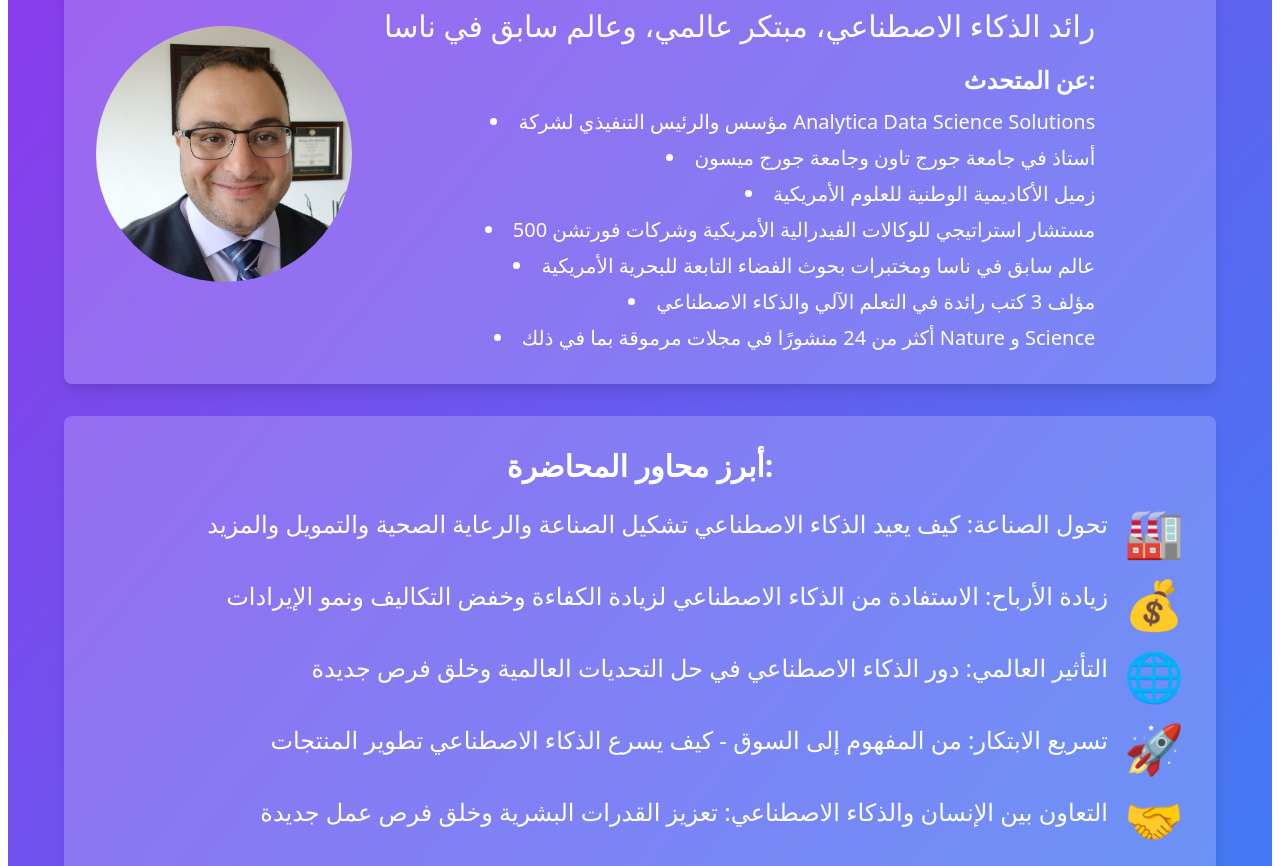
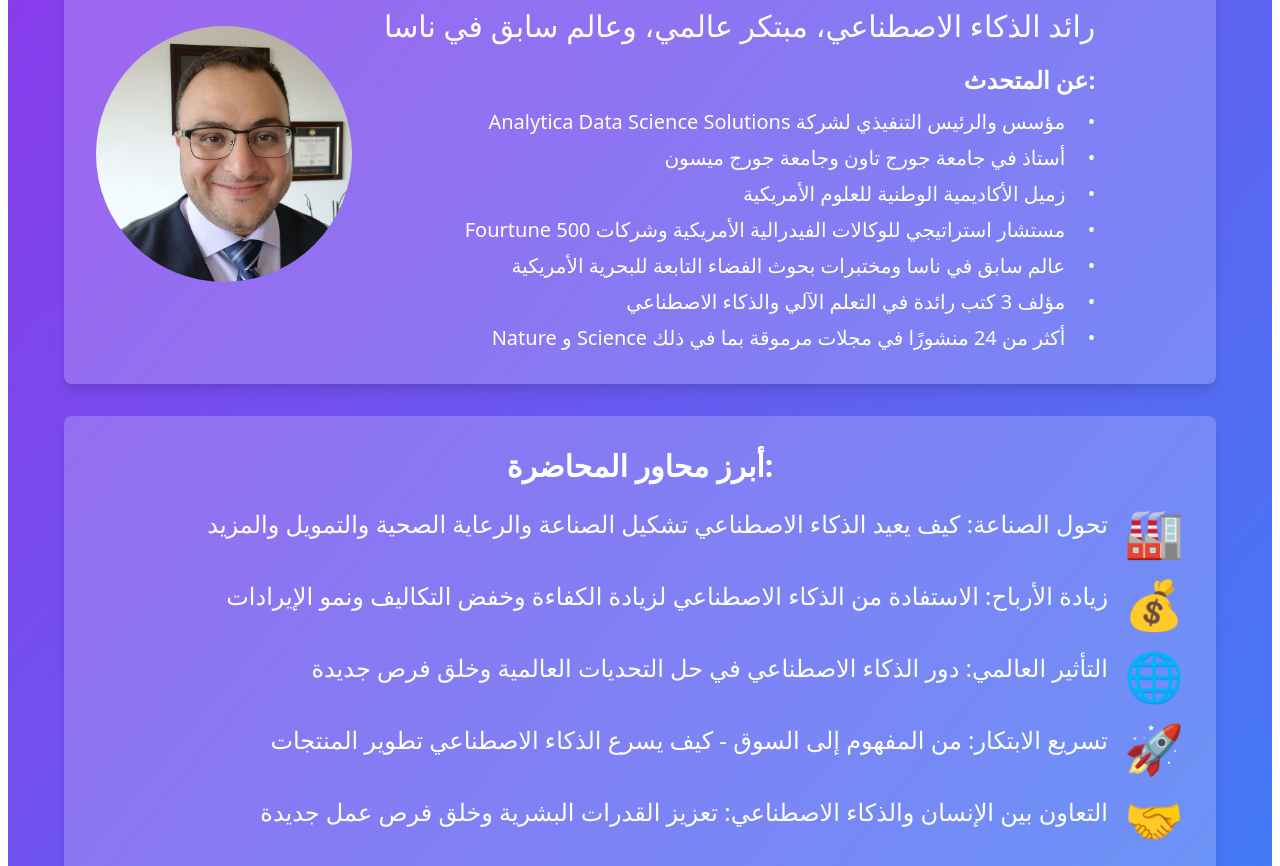
Before and after one commit to aousabdo/ai-lecture-ad, a React (Create React App) app: page / in a window 1280 px wide. Shown: the part 2020-2886 px from the top of the page. Built offline with nearby package versions, Linux system fonts and the light colour scheme.

Commit message:
fixed arabic engliths

```diff
--- a/src/App.js
+++ b/src/App.js
@@ -20,9 +20,9 @@
             <h4 className="font-semibold mb-3 text-2xl">
               {isArabic ? 'عن المتحدث:' : 'About the Speaker:'}
             </h4>
-            <ul className={`list-disc ${isArabic ? 'list-inside' : 'list-outside pl-5'} space-y-2`}>
+            <ul className={`space-y-2 ${isArabic ? 'list-arabic' : 'list-disc list-outside pl-5'}`}>
               {speakerDetails.map((detail, index) => (
-                <li key={index}>{detail}</li>
+                <li key={index} className={isArabic ? 'text-right' : ''}>{detail}</li>
               ))}
             </ul>
           </div>
@@ -84,13 +84,13 @@
       speaker: "د. أوس أحمد عبده",
       speakerTitle: "رائد الذكاء الاصطناعي، مبتكر عالمي، وعالم سابق في ناسا",
       speakerDetails: [
-        "مؤسس والرئيس التنفيذي لشركة Analytica Data Science Solutions",
+        " Analytica Data Science Solutions مؤسس والرئيس التنفيذي لشركة",
         "أستاذ في جامعة جورج تاون وجامعة جورج ميسون",
         "زميل الأكاديمية الوطنية للعلوم الأمريكية",
-        "مستشار استراتيجي للوكالات الفيدرالية الأمريكية وشركات فورتشن 500",
+        "Fourtune 500 مستشار استراتيجي للوكالات الفيدرالية الأمريكية وشركات",
         "عالم سابق في ناسا ومختبرات بحوث الفضاء التابعة للبحرية الأمريكية",
         "مؤلف 3 كتب رائدة في التعلم الآلي والذكاء الاصطناعي",
-        "أكثر من 24 منشورًا في مجلات مرموقة بما في ذلك Nature و Science"
+        " Nature و Science أكثر من 24 منشورًا في مجلات مرموقة بما في ذلك"
       ],
       lectureTopics: [
         { icon: "🏭", text: "تحول الصناعة: كيف يعيد الذكاء الاصطناعي تشكيل الصناعة والرعاية الصحية والتمويل والمزيد" },
--- a/src/index.css
+++ b/src/index.css
@@ -1,3 +1,19 @@
 @tailwind base;
 @tailwind components;
 @tailwind utilities;
+
+.list-arabic {
+  list-style-type: none;
+  padding-right: 1.5em;
+}
+
+.list-arabic li {
+  position: relative;
+}
+
+.list-arabic li::before {
+  content: "•";
+  position: absolute;
+  right: -1.5em;
+  color: white;
+}
--- a/tailwind.config.js
+++ b/tailwind.config.js
@@ -3,7 +3,9 @@
     "./src/**/*.{js,jsx,ts,tsx}",
   ],
   theme: {
-    extend: {},
+    extend: {
+      direction: ['rtl'],
+    },
   },
   plugins: [],
 }
```
